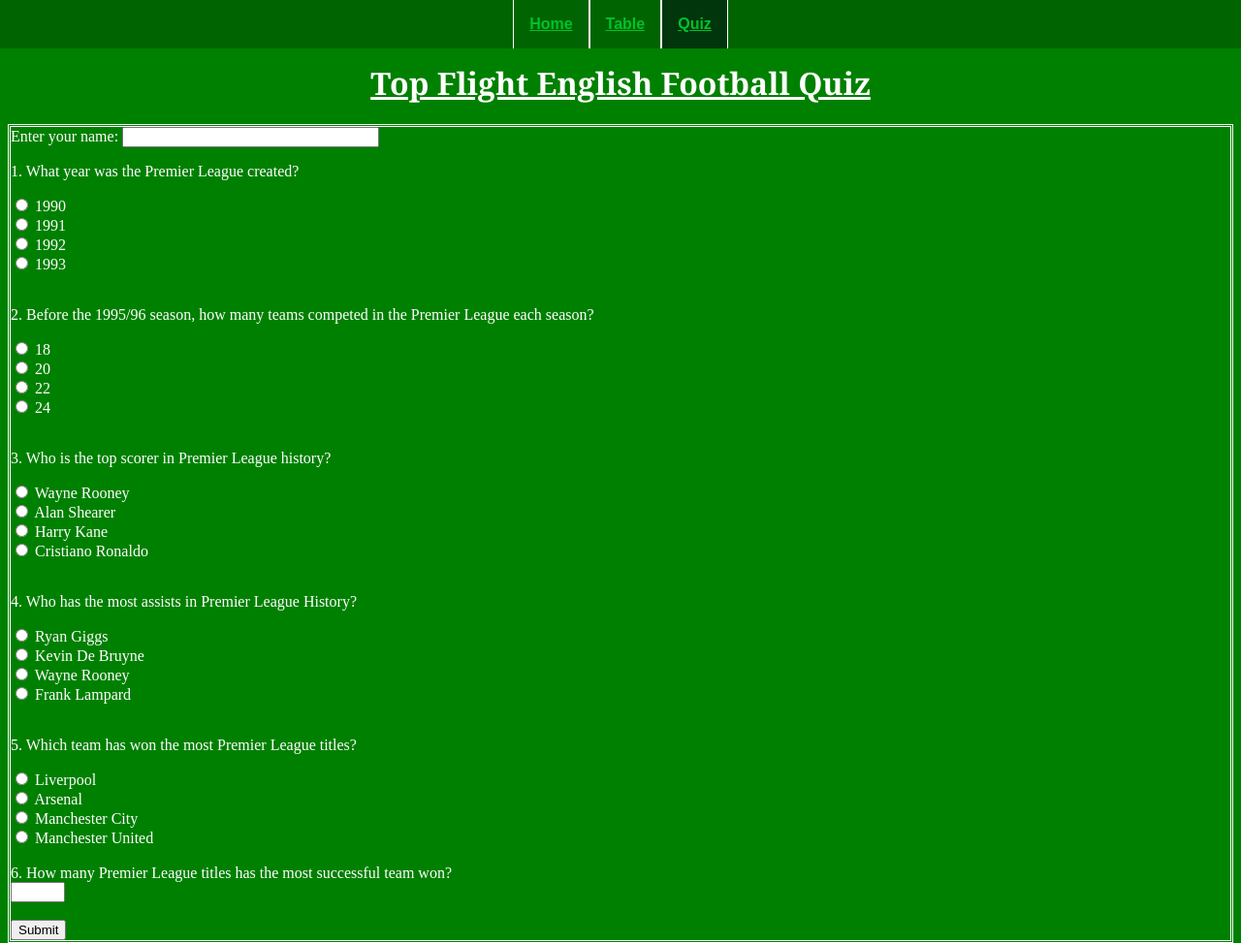
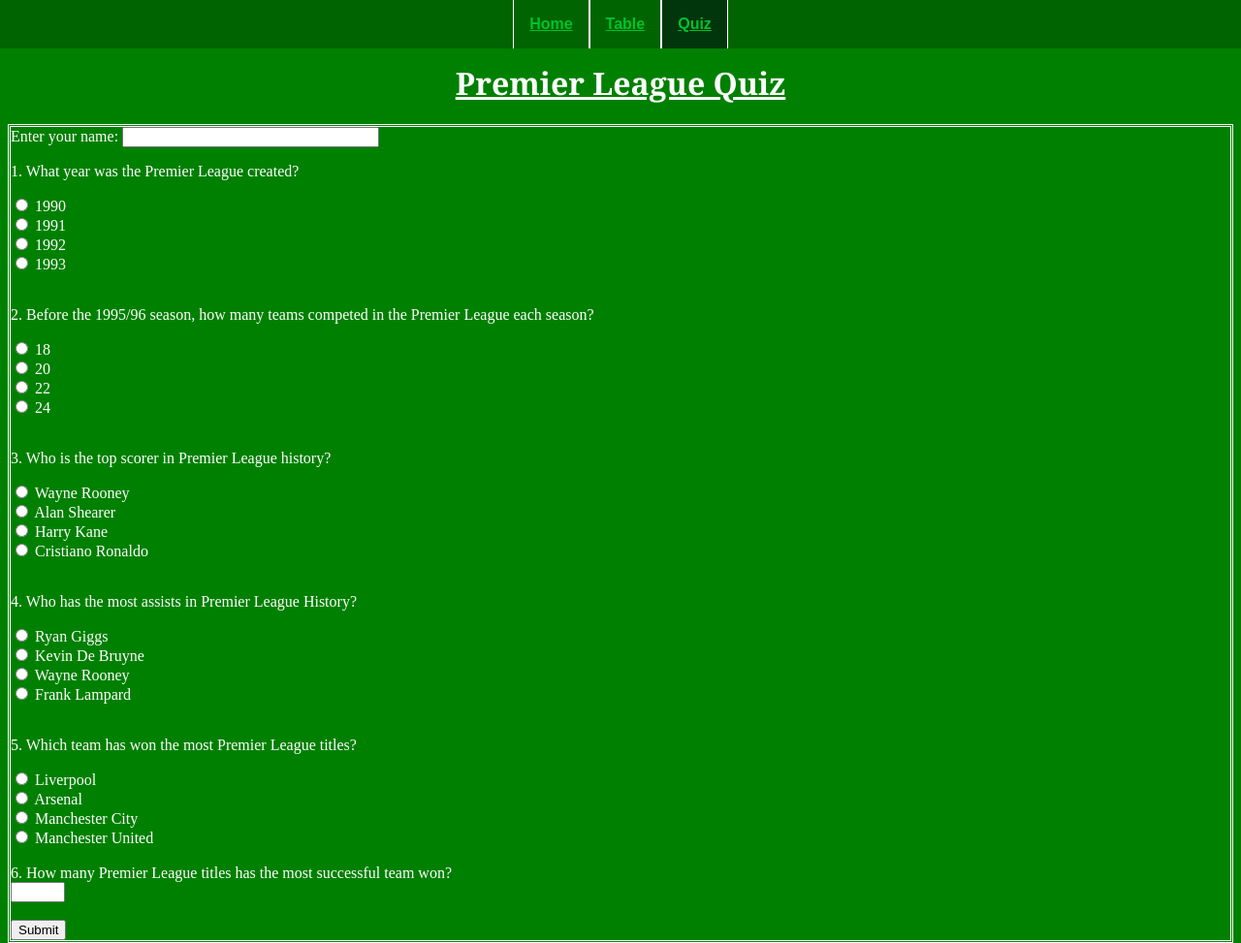
Before and after one commit to 1d6wu/football-test, a plain HTML site: page quiz.html in a window 1280 px wide. Shown: the whole page at 97% size. Drawn offline with Linux system fonts and the light colour scheme.

Commit message:
Update quiz.html

```diff
--- a/quiz.html
+++ b/quiz.html
@@ -19,7 +19,7 @@
                     <li><a class="active" href="quiz.html">Quiz</a></li>
                 </ul>
             </nav>
-            <h1><u>Top Flight English Football Quiz</u></h1>
+            <h1><u>Premier League Quiz</u></h1>
         </header>
         <main>
             <form name="Quiz">
```
